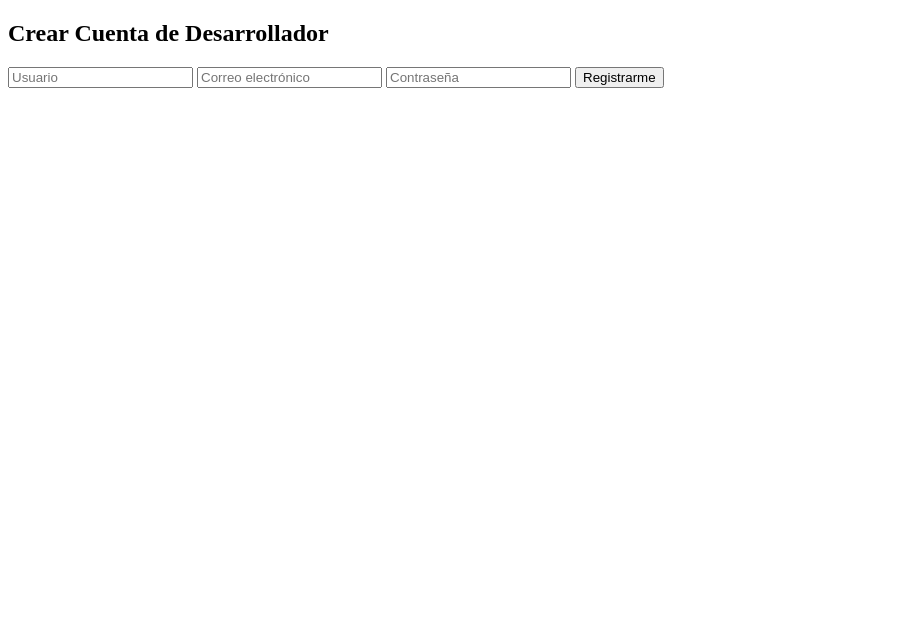
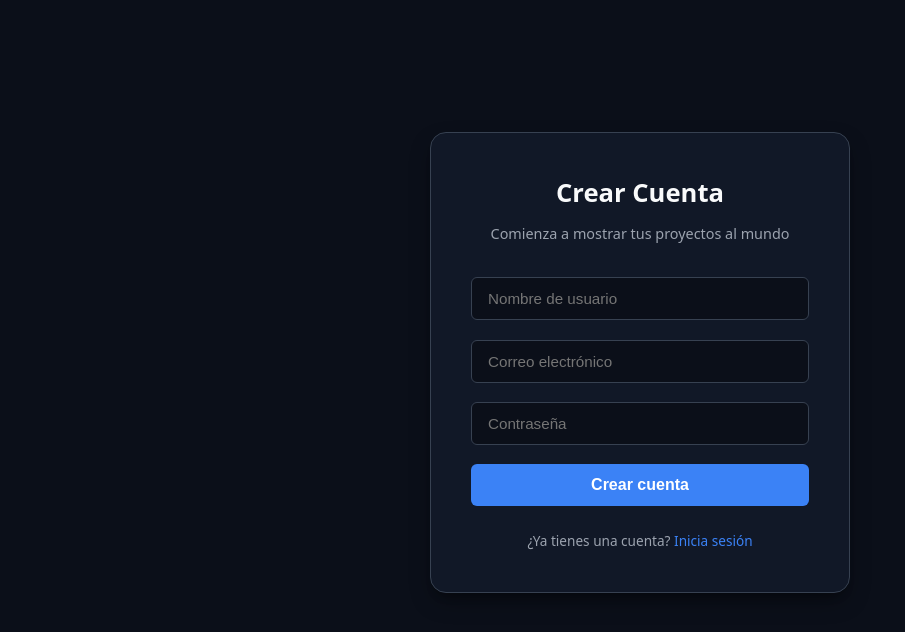
Before and after one commit to HillkirkLautaro/Plataforma_de_Proyectos, a plain HTML site: page frontend/views/registro.html in a window 1280 px wide. Shown: the whole page, without its empty margins (0-905 px from the left). Drawn offline with Linux system fonts and the light colour scheme.

Commit message:
Actualizo registro html

```diff
--- a/frontend/views/registro.html
+++ b/frontend/views/registro.html
@@ -2,18 +2,26 @@
 <html lang="es">
 <head>
     <meta charset="UTF-8">
-    <title>Registro de Desarrollador</title>
-    <link rel="stylesheet" href="../css/styles.css">
+    <meta name="viewport" content="width=device-width, initial-scale=1.0">
+    <title>Registro - DevPortfolio</title>
+    <link rel="stylesheet" href="../css/base.css">
+    <link rel="stylesheet" href="../css/auth.css">
 </head>
 <body>
-    <div class="container">
-        <h2>Crear Cuenta de Desarrollador</h2>
-        <form id="form-registro">
-            <input type="text" id="username" placeholder="Usuario" required>
-            <input type="email" id="email" placeholder="Correo electrónico" required>
-            <input type="password" id="password" placeholder="Contraseña" required>
-            <button type="submit">Registrarme</button>
-        </form>
+    <div class="auth-wrapper">
+        <div class="auth-card">
+            <h2>Crear Cuenta</h2>
+            <p class="subtitle">Comienza a mostrar tus proyectos al mundo</p>
+            <form id="form-registro">
+                <input type="text" id="username" placeholder="Nombre de usuario" required>
+                <input type="email" id="email" placeholder="Correo electrónico" required>
+                <input type="password" id="password" placeholder="Contraseña" required>
+                <button type="submit">Crear cuenta</button>
+            </form>
+            <div class="footer-links">
+                ¿Ya tienes una cuenta? <a href="login.html">Inicia sesión</a>
+            </div>
+        </div>
     </div>
     <script src="../js/api.js"></script>
     <script src="../js/auth.js"></script>
```
